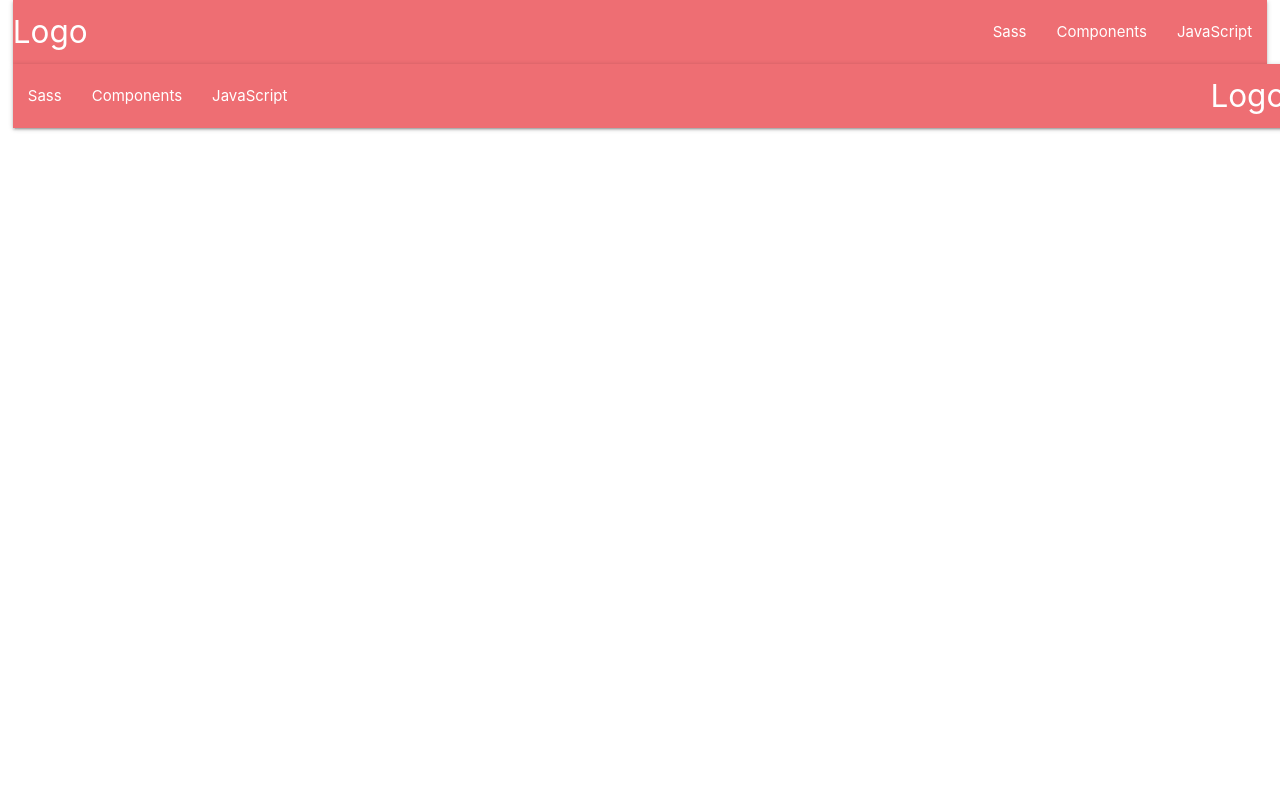
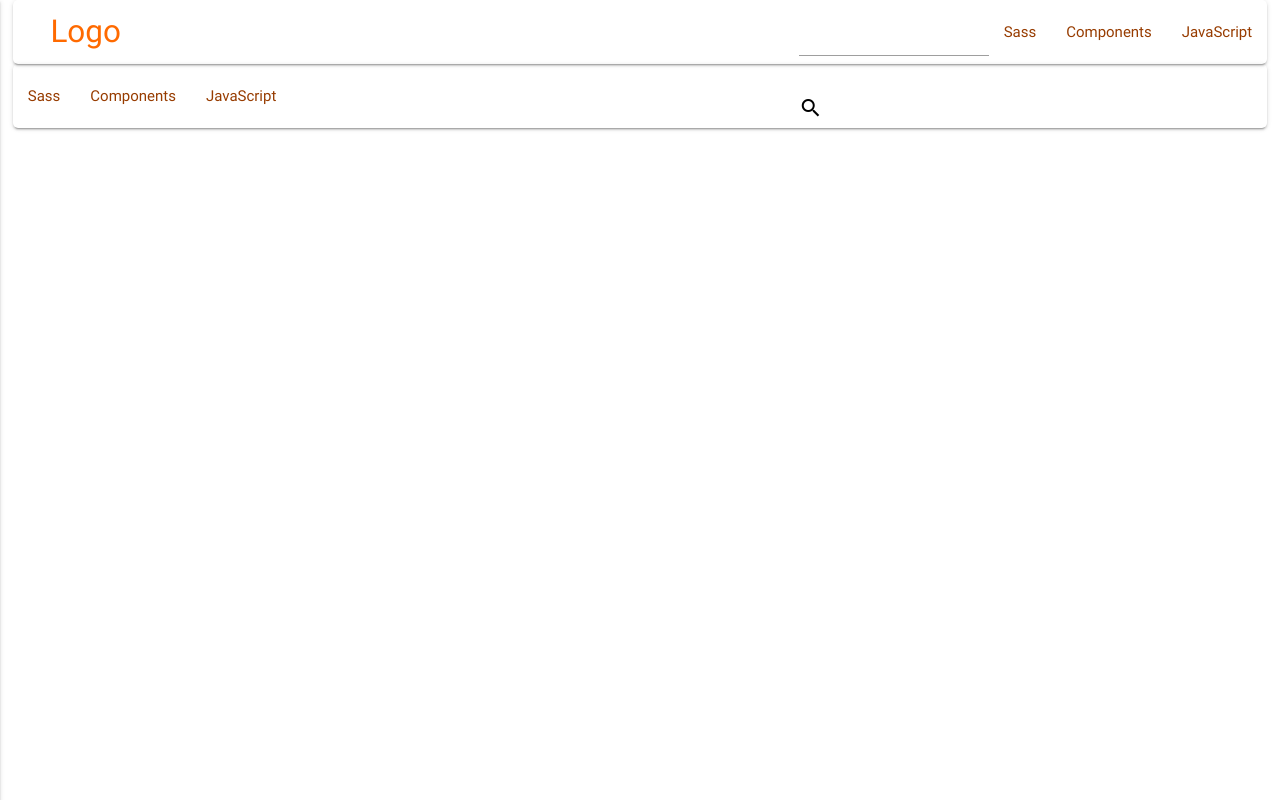
Before and after one commit to vineet79/myNew, a plain HTML site: page myNew/index.html in a window 1280 px wide. Drawn offline with nearby package versions, Linux system fonts and the light colour scheme; files that its build step writes are made by us from their sources.

Commit message:
First Commit

```diff
--- a/myNew/index.html
+++ b/myNew/index.html
@@ -11,36 +11,81 @@
     <!--Angular-->
     <!-- Compiled and minified CSS -->
     <link rel="stylesheet" href="https://cdnjs.cloudflare.com/ajax/libs/materialize/0.97.6/css/materialize.min.css">
-
+    <link href="https://fonts.googleapis.com/icon?family=Material+Icons" rel="stylesheet">
     <!-- Compiled and minified JavaScript -->
     <script src="https://cdnjs.cloudflare.com/ajax/libs/materialize/0.97.6/js/materialize.min.js"></script>
 
     <!--Custom-->
     <link rel="stylesheet" href="css/custom.css">
 
+    <style>
+        body {
+            padding: 0 1%;
+        }
+
+        nav {
+            border-radius: 5px;
+            background: transparent;
+        }
+
+            nav .brand-logo {
+                margin: 0 3%;
+                color: #ff6a00;
+            }
+
+            nav ul a {
+                color: #973c00;
+            }
+
+            nav .button-collapse {
+                color: #000000;
+                padding-left: 1%;
+            }
+            nav #nav-mobile li i.material-icons {
+                color: black;
+            }
+    </style>
 </head>
 <body>
     <nav>
         <div class="nav-wrapper">
             <a href="#" class="brand-logo">Logo</a>
+            <a href="#" data-activates="mobile-demo" class="button-collapse"><i class="material-icons">menu</i></a>
             <ul id="nav-mobile" class="right hide-on-med-and-down">
+                <li>
+                    <input id="search"><i class="material-icons">search</i>
+                </li>
+                <li><a href="sass.html">Sass</a></li>
+                <li><a href="badges.html">Components</a></li>
+                <li><a href="collapsible.html">JavaScript</a></li>
+            </ul>
+            <ul id="mobile-demo" class="side-nav">
                 <li><a href="sass.html">Sass</a></li>
                 <li><a href="badges.html">Components</a></li>
                 <li><a href="collapsible.html">JavaScript</a></li>
             </ul>
         </div>
     </nav>
-    <div class="navbar-fixed">
-        <nav>
+    <nav class="navbar-fixed">
         <div class="nav-wrapper">
-                <a href="#" class="brand-logo right">Logo</a>
+            <a href="#" data-activates="mobile-demo" class="button-collapse"><i class="material-icons">menu</i></a>
             <ul id="nav-mobile" class="left hide-on-med-and-down">
+                <li><a href="sass.html">Sass</a></li>
+                <li><a href="badges.html">Components</a></li>
+                <li><a href="collapsible.html">JavaScript</a></li>
+            </ul>
+            <ul id="mobile-demo" class="side-nav">
                 <li><a href="sass.html">Sass</a></li>
                 <li><a href="badges.html">Components</a></li>
                 <li><a href="collapsible.html">JavaScript</a></li>
             </ul>
         </div>
     </nav>
-    </div>
+
+    <script type="text/javascript">
+        $(document).ready(function () {
+            $(".button-collapse").sideNav();
+        });
+    </script>
 </body>
 </html>
```
Lines whose indentation alone changed are shown as unchanged.
